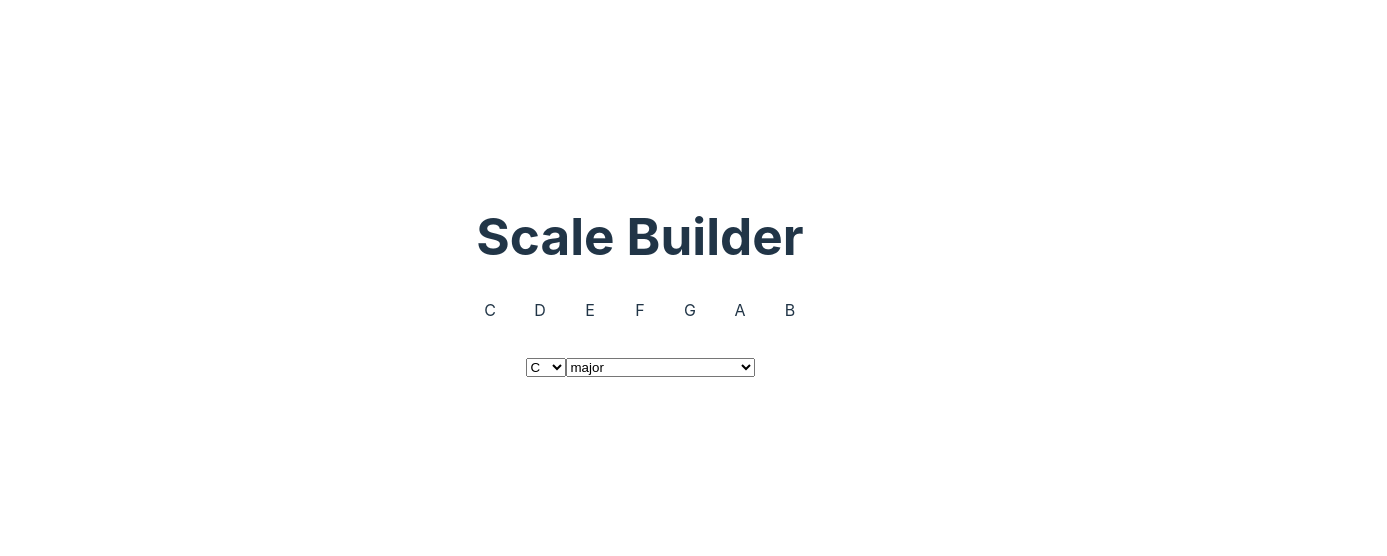
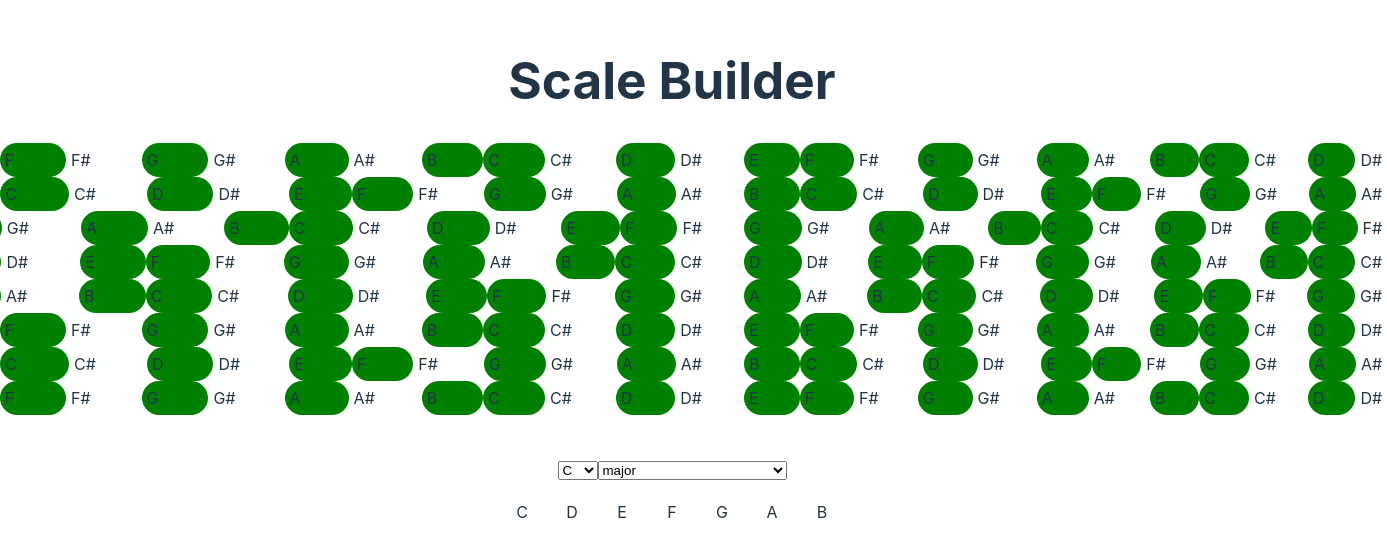
Before and after one commit to derrek-gass/fretboard-mastery, a React (Vite) app: page / in a window 1280 px wide. Shown: the part 108-664 px from the top of the page, 1387 px wide, since content can reach past the window. Built offline with nearby package versions, Linux system fonts and the light colour scheme.

Commit message:
crude string display

```diff
--- a/src/App.tsx
+++ b/src/App.tsx
@@ -3,6 +3,7 @@ import reactLogo from './assets/react.svg'
 import viteLogo from '/vite.svg'
 import './App.css'
 import NotesInScale from './NotesInScale'
+import GuitarString from './GuitarString'
 
 type Scale = {
   name: string
@@ -17,6 +18,8 @@ function App() {
   const [key, setKey] = useState<string>('C')
 
   const keys = ['C', 'C#', 'D', 'D#', 'E', 'F', 'F#', 'G', 'G#', 'A', 'A#', 'B']
+
+  const tuning = ['E', 'B', 'E', 'A', 'D', 'G', 'B', 'E']
 
   useEffect(() => {
     fetch('/theory.json')
@@ -57,9 +60,10 @@ function App() {
       <div>
       </div>
       <h1>Scale Builder</h1>
-      <NotesInScale notes={scaleNotes} />
-      <div className="card">
-        <select value={key} onChange={changeKey} title="select key">
+
+      {tuning.reverse().map((string) => (<GuitarString notes={scaleNotes} keys={keys} string={string} />))}
+      <div className="card" style={{margin: "10px"}}>
+        <select value={key} onChange={changeKey} title="select key" style={{marginBottom: "20px"}}>
           {keys.map((key) => (
             <option key={key} value={key}>
               {key}
@@ -73,6 +77,7 @@ function App() {
             </option>
           ))}
         </select>
+          <NotesInScale notes={scaleNotes} />
       </div>
     </>
   )
--- /dev/null
+++ b/src/GuitarString.tsx
@@ -0,0 +1,36 @@
+
+
+function GuitarString(props: { notes: string[], keys: string[], string: string, }) {
+  const {notes, keys, string} = props;
+  const frets = 24;
+
+  function buildScaleForString(string: string, frets: number) {
+    const stringIndex = props.keys.indexOf(string);
+
+    let spans = [];
+    for (let i = 0; i < frets; i++) {
+      const note = keys[(stringIndex + i) % keys.length];
+      const stringWidth = 48 - i;
+      if (notes.includes(note)) {
+        spans.push(
+            <span style={{backgroundColor: "green", borderRadius: "25px", padding: "5px", display: "flex"}}>
+              <span style={{marginRight: `${stringWidth}px`, textAlign: "center"}}>{note}</span>
+            </span>
+            );
+      } else {
+        spans.push(<span style={{marginRight: `${stringWidth}px`, textAlign: "center", padding: "5px", display: "flex"}}>{note}</span>);
+      }
+    }
+    return spans;
+  }
+
+    return (
+      <>
+      <div style={{justifyContent: "center", display: "flex"}}>
+        {buildScaleForString(string, frets)}
+      </div>
+      </>
+    );
+}
+
+export default GuitarString;
```
